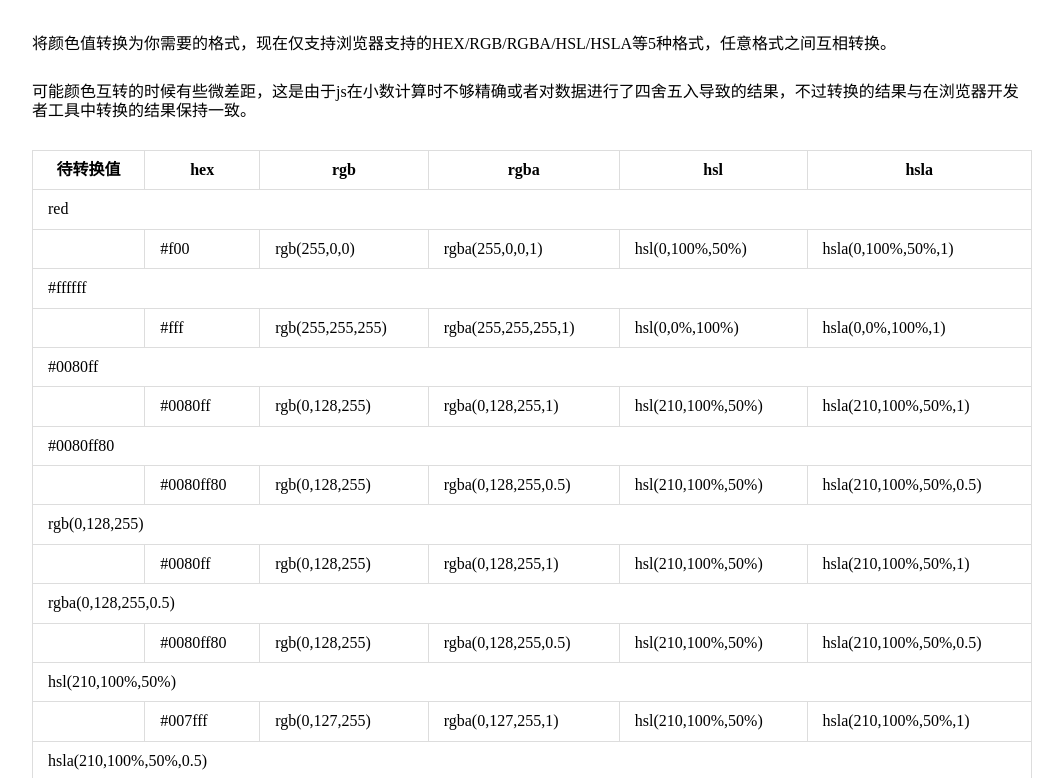
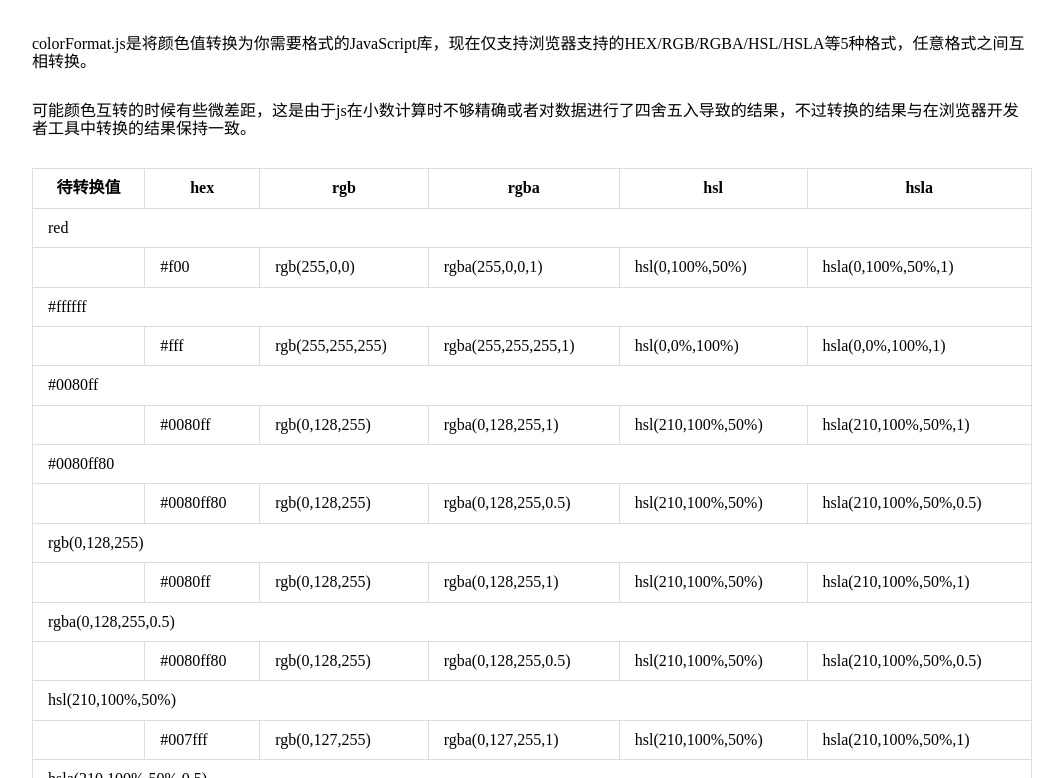
Before and after one commit to fxss5201/colorFormat, a plain HTML site: page index.html in a window 1280 px wide. Shown: the part 102-880 px from the top of the page, without its empty margins (108-1171 px from the left). Drawn offline with nearby package versions, Linux system fonts and the light colour scheme.

Commit message:
change READE.md

```diff
--- a/index.html
+++ b/index.html
@@ -36,7 +36,7 @@
 </head>
 <body>
     <h1>颜色转换</h1>
-    <div class="desc">将颜色值转换为你需要的格式，现在仅支持浏览器支持的HEX/RGB/RGBA/HSL/HSLA等5种格式，任意格式之间互相转换。</div>
+    <div class="desc">colorFormat.js是将颜色值转换为你需要格式的JavaScript库，现在仅支持浏览器支持的HEX/RGB/RGBA/HSL/HSLA等5种格式，任意格式之间互相转换。</div>
     <div class="desc">可能颜色互转的时候有些微差距，这是由于js在小数计算时不够精确或者对数据进行了四舍五入导致的结果，不过转换的结果与在浏览器开发者工具中转换的结果保持一致。</div>
     <table class="container">
         <thead>
```
Also changed, not shown: 1 other file.
